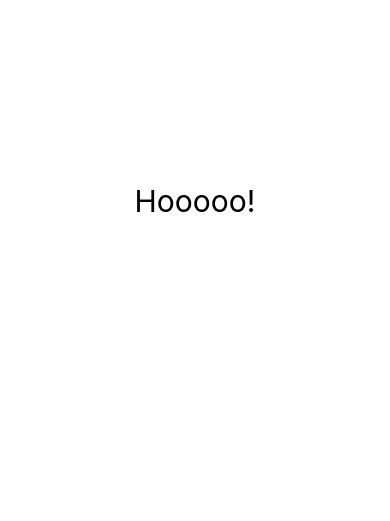
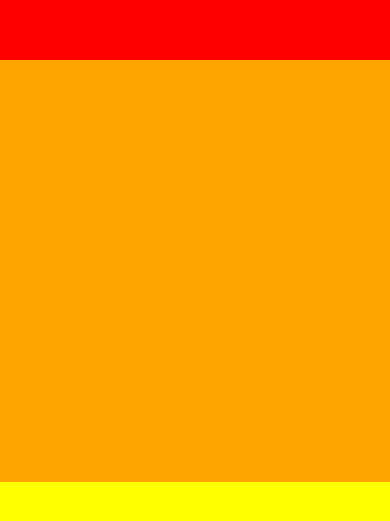
Before and after one commit to estimar2/jocoding_react_native, a React Native app: screen / in a window 390 px wide. Shown: the part 221-742 px from the top of the page. Built offline with nearby package versions, Linux system fonts and the light colour scheme.

Commit message:
[24.06.19] #2.4 Layout System

```diff
--- a/App.js
+++ b/App.js
@@ -1,29 +1,15 @@
-import { StatusBar } from "expo-status-bar";
-// 자체적으로 packages와 APIs를 만들기 시작함 = Expo SDK
-// Expo가 제공하는 StatusBar는 React Native 에서 제공하는 StatusBar 랑 같음
 import { StyleSheet, Text, View } from "react-native";
 
 export default function App() {
   return (
-    // 1. div 말고 View 사용
-    // 2. 모든 텍스트는 text component 안에 있어야함
-    // 3. StyleSheet.create 사용
-
-    <View style={styles.container}>
-      <Text style={styles.text}>Hooooo!</Text>
-      <StatusBar style="auto" />
+    // Container View 가 Flex Container
+    // Flex Direction 기본값은 모두 Column
+    <View style={{ flex: 1 }}>
+      <View style={{ flex: 2, backgroundColor: "red" }}></View>
+      <View style={{ flex: 3, backgroundColor: "orange" }}></View>
+      <View style={{ flex: 1, backgroundColor: "yellow" }}></View>
     </View>
   );
 }
 
-const styles = StyleSheet.create({
-  container: {
-    flex: 1,
-    backgroundColor: "#fff",
-    alignItems: "center",
-    justifyContent: "center",
-  },
-  text: {
-    fontSize: 30,
-  },
-});
+const styles = StyleSheet.create({});
```
Also changed, not shown: App_240619.js (added, +29 -0 lines).
